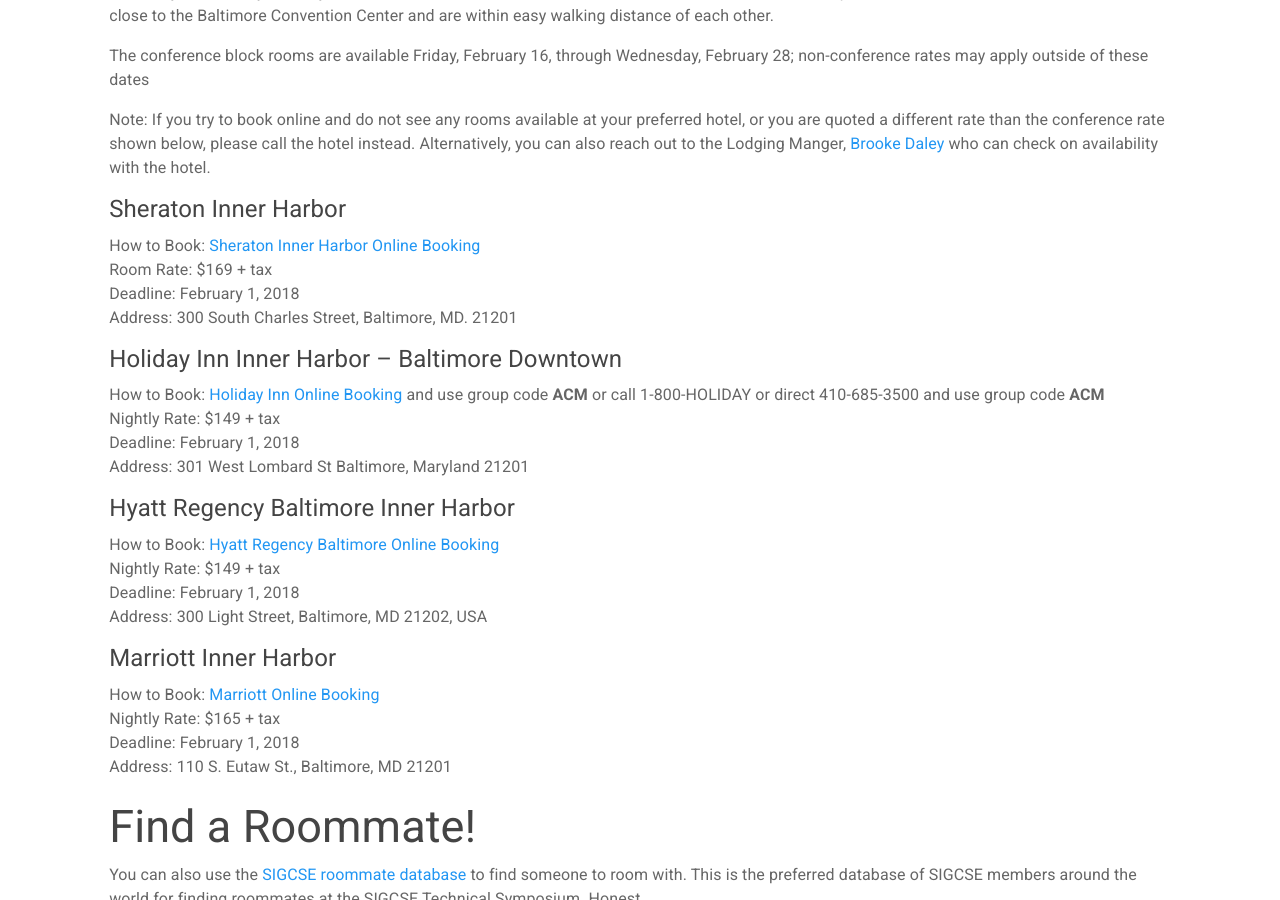
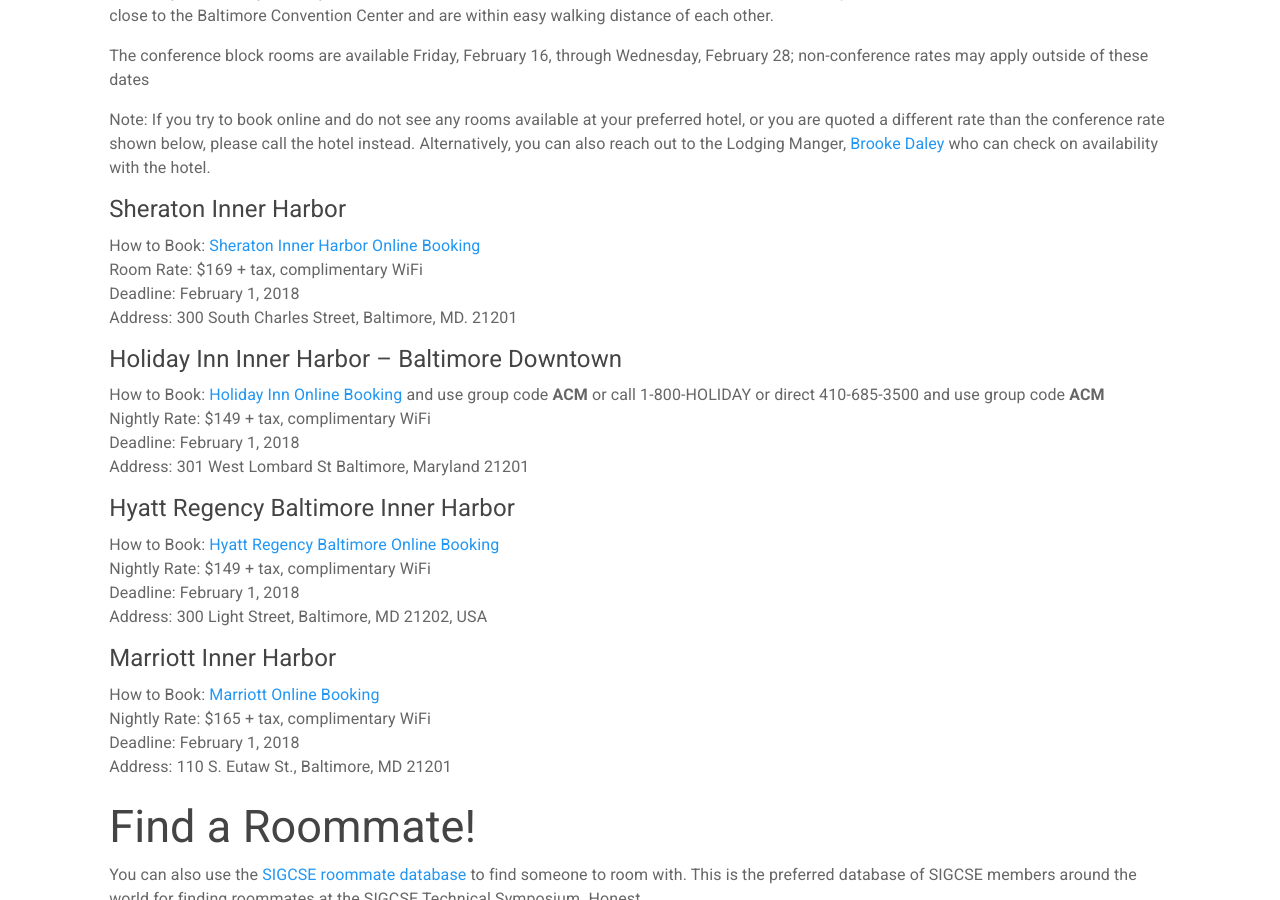
Before and after one commit to sigcsets/sigcse2018, a Jekyll site: the page built from attendees/index.md, in a window 1280 px wide and 900 px high, scrolled down 2222 px. Built offline with Jekyll 4.4.1, drawn with Linux system fonts in a browser that asks for light colours.

Commit message:
Added note about complimentary wifi:

```diff
--- a/attendees/index.md
+++ b/attendees/index.md
@@ -172,25 +172,25 @@
 
 #### Sheraton Inner Harbor
 How to Book: [Sheraton Inner Harbor Online Booking](https://www.starwoodmeeting.com/events/start.action?id=1708268943&key=14D6CE04)<br>
-Room Rate: $169 + tax<br>
+Room Rate: $169 + tax, complimentary WiFi<br>
 Deadline: February 1, 2018<br>
 Address: 300 South Charles Street, Baltimore, MD. 21201
 
 #### Holiday Inn Inner Harbor – Baltimore Downtown
 How to Book: [Holiday Inn Online Booking](https://www.ihg.com/holidayinn/hotels/us/en/baltimore/baldt/hoteldetail?qAdlt=1&qBrs=6c.hi.ex.rs.ic.cp.in.sb.cw.cv.ul.vn.ki.sp.nd.ct&qChld=0&qFRA=1&qGRM=0&qGrpCd=ACM&qIta=99801505&qPSt=0&qRRSrt=rt&qRef=df&qRms=1&qRpn=1&qRpp=20&qSHp=1&qSmP=3&qSrt=sDD&qWch=0&srb_u=1&icdv=99801505) and use group code __ACM__ or call 1-800-HOLIDAY or direct 410-685-3500 and use group code __ACM__<br>
-Nightly Rate: $149 + tax<br>
+Nightly Rate: $149 + tax, complimentary WiFi<br>
 Deadline: February 1, 2018<br>
 Address: 301 West Lombard St  Baltimore, Maryland 21201
 
 #### Hyatt Regency Baltimore Inner Harbor
 How to Book: [Hyatt Regency Baltimore Online Booking](https://aws.passkey.com/gt/212834873?gtid=ca0950f50f717ddac623650c685f43c1)<br>
-Nightly Rate: $149 + tax<br>
+Nightly Rate: $149 + tax, complimentary WiFi<br>
 Deadline: February 1, 2018<br>
 Address: 300 Light Street, Baltimore, MD 21202, USA
 
 #### Marriott Inner Harbor
 How to Book: [Marriott Online Booking](https://aws.passkey.com/go/ACMSIGCSE2018Conference)<br>
-Nightly Rate: $165 + tax<br>
+Nightly Rate: $165 + tax, complimentary WiFi<br>
 Deadline: February 1, 2018<br>
 Address: 110 S. Eutaw St., Baltimore, MD 21201
 
```
